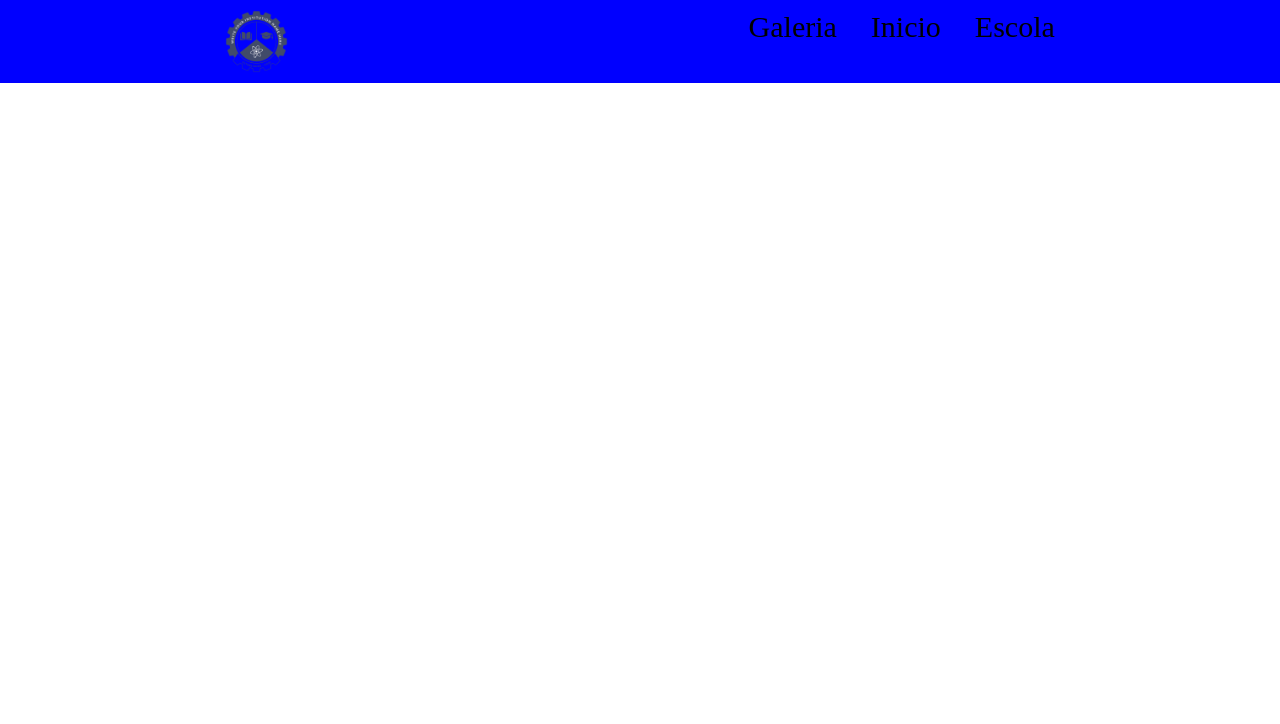
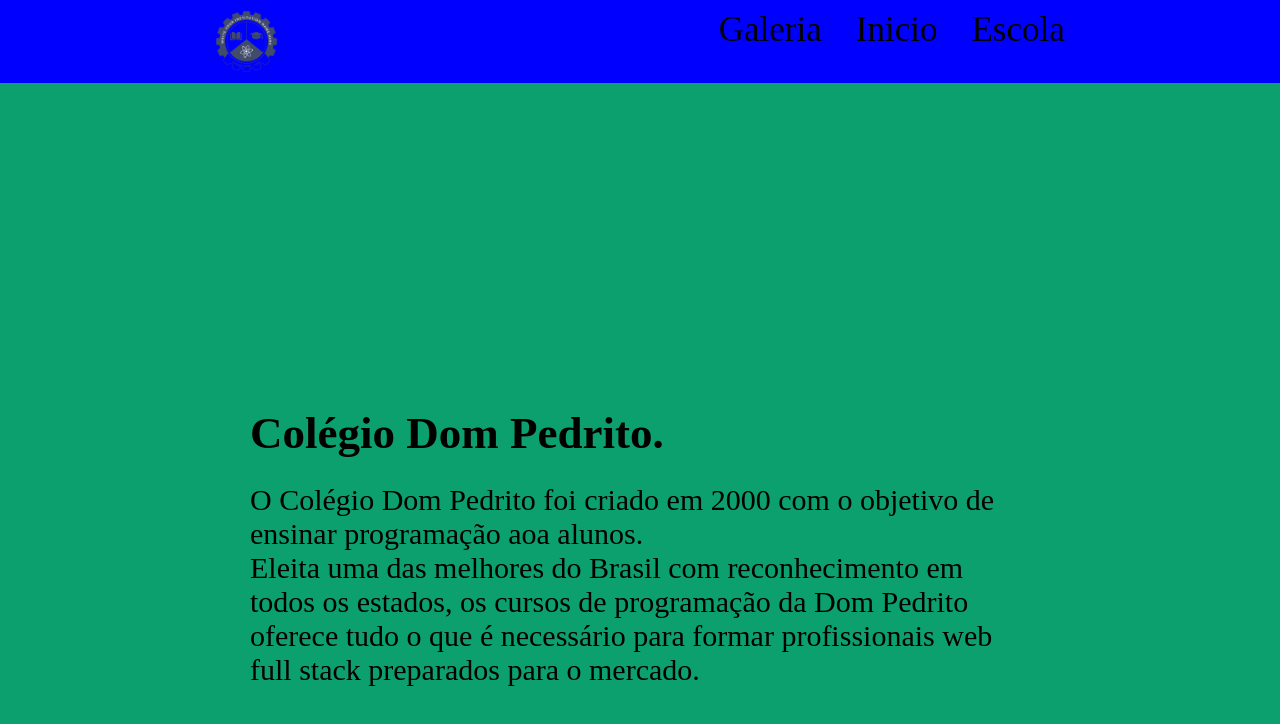
Before and after one commit to JovalSilva/Turma_I_Joval, a plain HTML site: page index.html in a window 1280 px wide. Drawn offline with Linux system fonts and the light colour scheme.

Commit message:
Atualização de arquivos novos.

```diff
--- a/index.html
+++ b/index.html
@@ -18,6 +18,11 @@
      </ul>
 
     </header>
+    <section class="colegio">
+     <h2 class="colegio-titulo">Colégio Dom Pedrito.</h2>
+     <p class="escola-texto">O Colégio Dom Pedrito foi criado em 2000 com o objetivo de ensinar programação aoa alunos.</p>
+     <p class="escola-texto">Eleita uma das melhores do Brasil com reconhecimento em todos os estados, os cursos de programação da Dom Pedrito oferece tudo o que é necessário para formar profissionais web full stack preparados para o mercado.</p>
+    </section>
 
 </body>
 </html>
--- a/style.css
+++ b/style.css
@@ -17,6 +17,16 @@
 }
 .Cabeçalho-item {
     display: inline-block;
-    font-size: 30px;
+    font-size: 35px;
     padding: 0 0 0 30px;
 }
+
+.colegio {
+    background-color: rgb(12, 160, 111);
+    color: black;
+    font-size: 30px;
+    padding: 300px 250px;
+}
+.colegio-titulo {
+    padding: 24px 0;
+}
```
